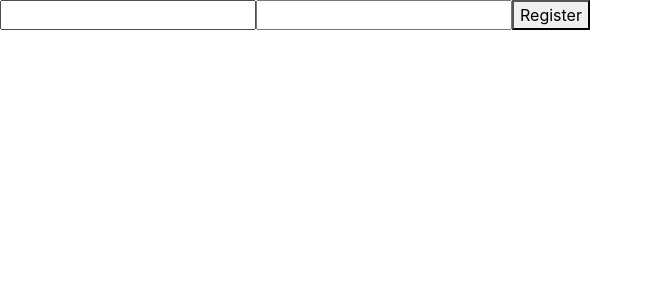
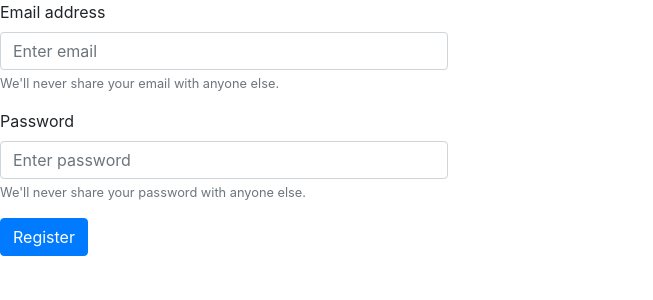
Before and after one commit to mortensenm1205/node-login, a React (Create React App) app in the folder client/: page / in a window 1280 px wide. Shown: the top 300 px of the page, without its empty margins (0-653 px from the left). Built offline with nearby package versions, Linux system fonts and the light colour scheme.

Commit message:
extending react-bs with styled-cmps

```diff
--- /dev/null
+++ b/client/src/Register/css/form.js
@@ -0,0 +1,6 @@
+import styled from 'styled-components';
+import { Form } from 'react-bootstrap';
+
+export const LayoutForm = styled(Form)`
+    width: 35%;
+`;
--- a/client/src/Register/index.js
+++ b/client/src/Register/index.js
@@ -1,14 +1,27 @@
 import React, { Component } from 'react';
-import { Form } from 'react-bootstrap';
+import { Form, Button } from 'react-bootstrap';
+import { LayoutForm } from './css/form';
 
 class RegisterContainer extends Component {
     render() {
         return(
-            <form>
-                <input type="text" name="email" value="" />
-                <input type="text" name="password" value="" />
-                <button>Register</button>
-            </form>
+            <LayoutForm>
+                <Form.Group controlId="formBasicEmail">
+                    <Form.Label>Email address</Form.Label>
+                    <Form.Control type="email" placeholder="Enter email" />
+                    <Form.Text className="text-muted">
+                        We'll never share your email with anyone else.
+                     </Form.Text>
+                </Form.Group>
+                <Form.Group controlId="formBasicPassword">
+                    <Form.Label>Password</Form.Label>
+                    <Form.Control type="password" placeholder="Enter password" />
+                    <Form.Text className="text-muted">
+                        We'll never share your password with anyone else.
+                     </Form.Text>
+                </Form.Group>
+                <Button>Register</Button>
+            </LayoutForm>
         )
     }
 }
```
